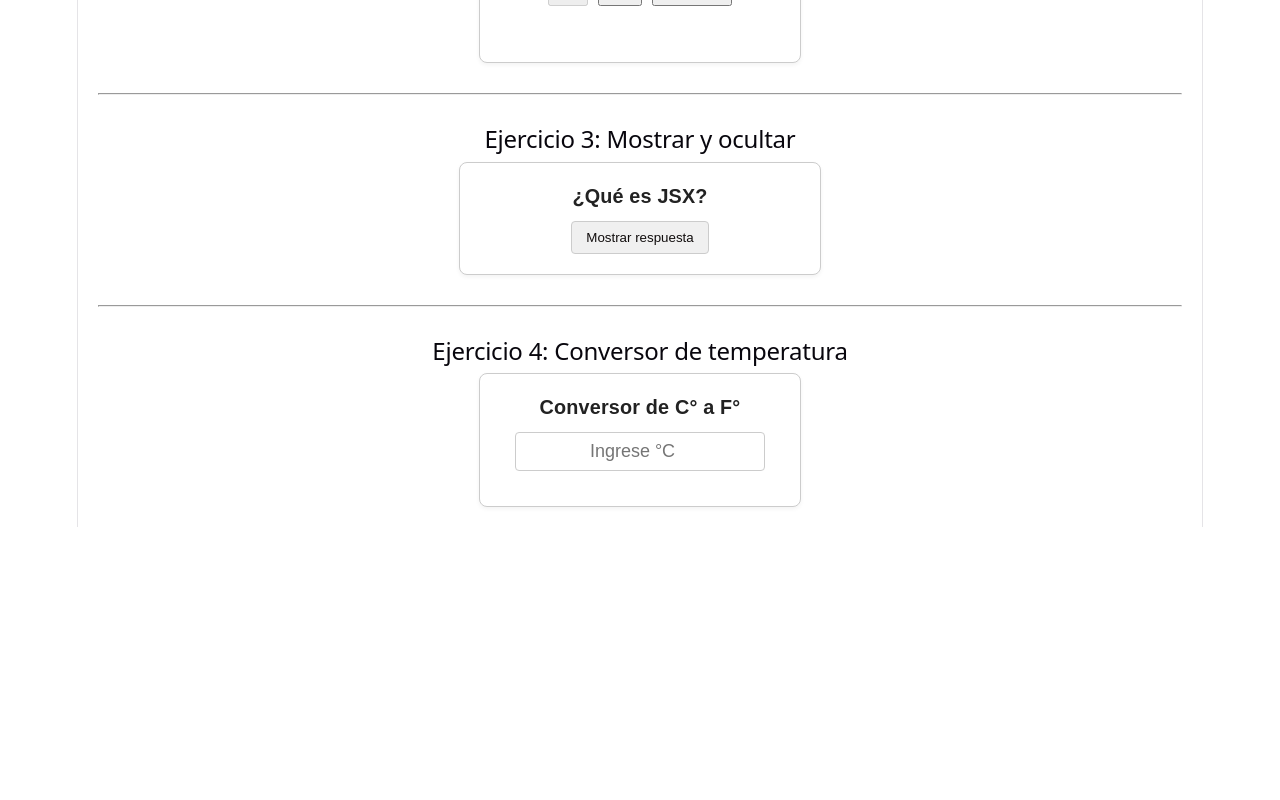
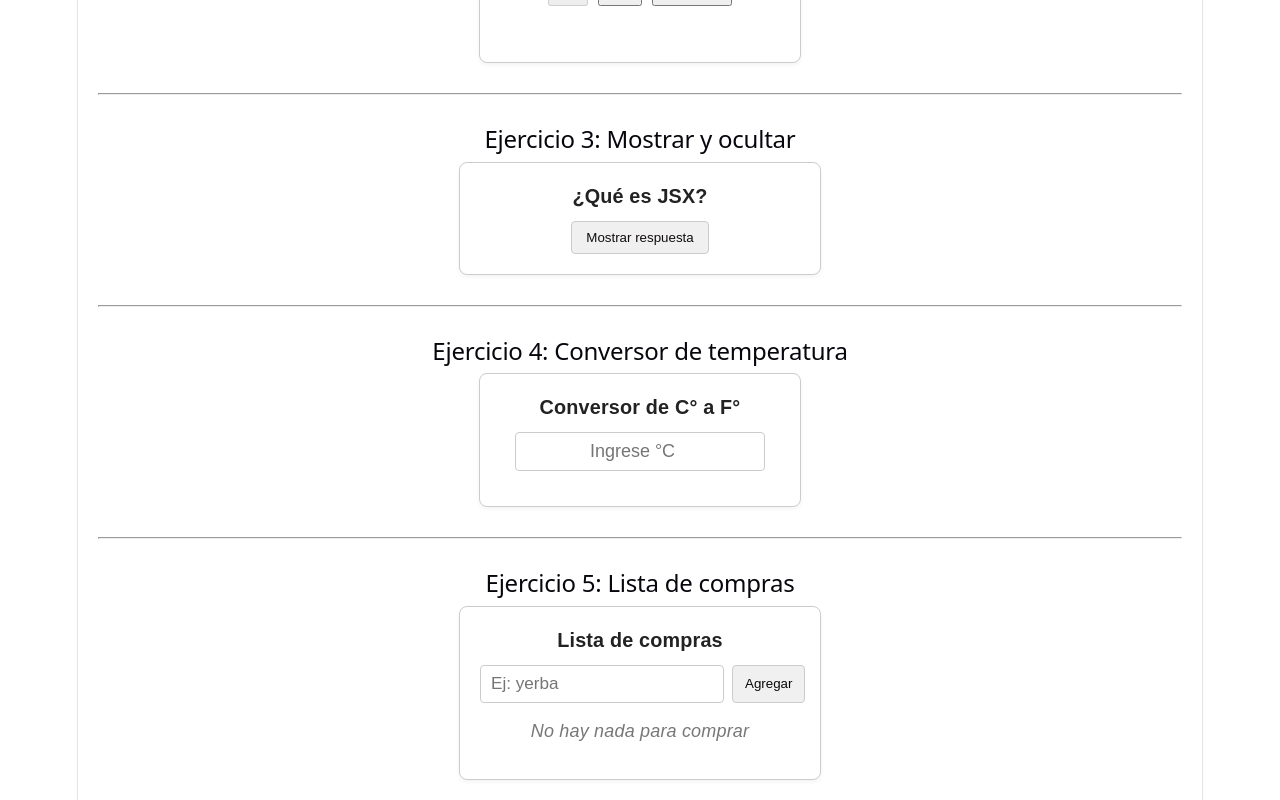
Before and after one commit to alevittori/tps_frontend_utn, a React (Vite) app in the folder practica-react/: page / in a window 1280 px wide. Shown: the part 554-1354 px from the top of the page. Before the commit the page ends 1081 px from the top, so only its background shows below. Built offline with nearby package versions, Linux system fonts and the light colour scheme.

Commit message:
ejercicio 5 Lista de compras. Creamos componente y lo mostrmaos en la app

```diff
--- a/practica-react/src/App.tsx
+++ b/practica-react/src/App.tsx
@@ -2,6 +2,7 @@ import { useState } from 'react'
 import { Producto } from './components/Producto';
 import { Contador } from './components/Contador';
 import { PreguntaRespuesta } from './components/PreguntaREspuesta';
+import { ListaCompras } from './components/LIstaCompra';
 import './App.css'
 import { ConversorTemperatura } from './components/ConversonTemperatura';
 
@@ -43,6 +44,14 @@ function App() {
         <h2>Ejercicio 4: Conversor de temperatura</h2>
         <ConversorTemperatura />
       </section>
+
+      <hr style={{ margin: '30px 0' }} />
+
+      <section>
+        <h2>Ejercicio 5: Lista de compras</h2>
+        <ListaCompras />
+      </section>
+
     </main>
   );
 }
--- /dev/null
+++ b/practica-react/src/components/LIstaCompra.tsx
@@ -0,0 +1,103 @@
+
+import { useState, type FormEvent } from 'react';
+
+interface Item {
+  id: number;
+  texto: string;
+}
+
+export function ListaCompras() {
+  const [items, setItems] = useState<Item[]>([]);
+  const [nuevoTexto, setNuevoTexto] = useState<string>('');
+
+  const agregarItem = (e: FormEvent) => {
+    e.preventDefault();
+    if (nuevoTexto.trim() === '') return; // Evita agregar ítems vacíos
+
+    const nuevoItem: Item = {
+      id: Date.now(),
+      texto: nuevoTexto.trim(),
+    };
+
+    setItems([...items, nuevoItem]);
+    setNuevoTexto(''); // Limpia el input
+  };
+
+  const eliminarItem = (id: number) => {
+    setItems(items.filter((item) => item.id !== id));
+  };
+
+  return (
+    <div style={{
+      border: '1px solid #ccc',
+      padding: '20px',
+      borderRadius: '8px',
+      width: '320px',
+      margin: '0 auto',
+      backgroundColor: '#fff',
+      boxShadow: '0 2px 4px rgba(0,0,0,0.05)'
+    }}>
+      <h3 style={{ margin: '0 0 12px 0', fontSize: '1.1rem', color: '#222', textAlign: 'center' }}>
+        Lista de compras
+      </h3>
+
+      <form onSubmit={agregarItem} style={{ display: 'flex', gap: '8px', marginBottom: '15px' }}>
+        <input
+          type="text"
+          value={nuevoTexto}
+          onChange={(e) => setNuevoTexto(e.target.value)}
+          placeholder="Ej: yerba"
+          style={{
+            flex: '1',
+            padding: '8px 10px',
+            fontSize: '0.95rem',
+            borderRadius: '4px',
+            border: '1px solid #ccc'
+          }}
+        />
+        <button
+          type="submit"
+          style={{
+            padding: '8px 12px',
+            cursor: 'pointer',
+            backgroundColor: '#f0f0f0',
+            color:'#0a0909',
+            border: '1px solid #ccc',
+            borderRadius: '4px',
+            fontWeight: '500'
+          }}
+        >
+          Agregar
+        </button>
+      </form>
+
+      {items.length === 0 ? (
+        <p style={{ color: '#777', fontStyle: 'italic', textAlign: 'center', margin: '15px 0' }}>
+          No hay nada para comprar
+        </p>
+      ) : (
+        <ul style={{ listStyleType: 'disc', paddingLeft: '20px', margin: '0' }}>
+          {items.map((item) => (
+            <li key={item.id} style={{ display: 'flex', justifyContent: 'space-between', alignItems: 'center', marginBottom: '8px' }}>
+              <span>{item.texto}</span>
+              <button
+                onClick={() => eliminarItem(item.id)}
+                style={{
+                  padding: '4px 8px',
+                  fontSize: '0.85rem',
+                  cursor: 'pointer',
+                  backgroundColor: '#fff',
+                  border: '1px solid #ccc',
+                  borderRadius: '4px',
+                  color: '#d9534f'
+                }}
+              >
+                Eliminar
+              </button>
+            </li>
+          ))}
+        </ul>
+      )}
+    </div>
+  );
+}
```
